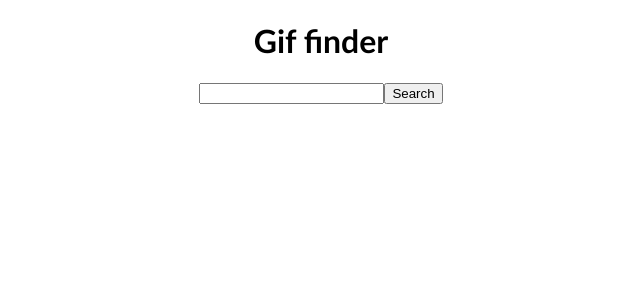
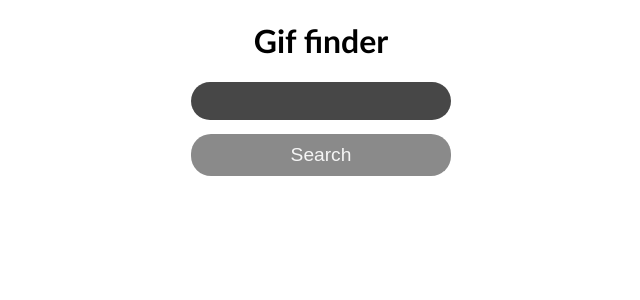
Before and after one commit to rafabo7/gif-app, a React (Vite) app in the folder gif-app/: page / in a window 1280 px wide. Shown: the top 300 px of the page, without its empty margins (319-959 px from the left). Built offline with nearby package versions, Linux system fonts and the light colour scheme.

Commit message:
Edit styles for new form structure

```diff
--- a/gif-app/src/InputGroup.css
+++ b/gif-app/src/InputGroup.css
@@ -1,4 +1,4 @@
-.search-section {
+.form {
     display: flex;
     flex-direction: column;
     max-width: 260px;
@@ -6,7 +6,7 @@
     margin: 0 auto;
 }
 
-.search-section input {
+.form input {
     border: unset;
     font-size: 1.2rem;
     background-color: rgb(71, 71, 71);
@@ -16,27 +16,27 @@
     border-radius: 20px;
 }
 
-.search-section input:focus {
+.form input:focus {
     opacity: .9;
     outline: unset;
 }
 
-.search-section button {
+.form button {
     border: unset;
     font-size: 1.2rem;
     background-color: rgb(138, 138, 138);
     color: whitesmoke;
     text-align: center;
-    padding: 8px 14px;
+    padding: 10px 18px;
     border-radius: 20px;
 }
 
-.search-section button:hover {
+.form button:hover {
     opacity: .8;
     outline: unset;
 
 }
-.search-section button:focus {
+.form button:focus {
     opacity: .8;
     outline: unset;
 
--- a/gif-app/src/InputGroup.jsx
+++ b/gif-app/src/InputGroup.jsx
@@ -17,7 +17,7 @@ import './InputGroup.css'
 
 
     return (
-        <form action="#" onSubmit={(e) => handleSubmit(e)}>
+        <form className="form" action="#" onSubmit={(e) => handleSubmit(e)}>
           <input type="text" name="search" id="search-input" onChange={(e) => handleSearch(e)} />
           <button>Search</button>
         </form>
```
